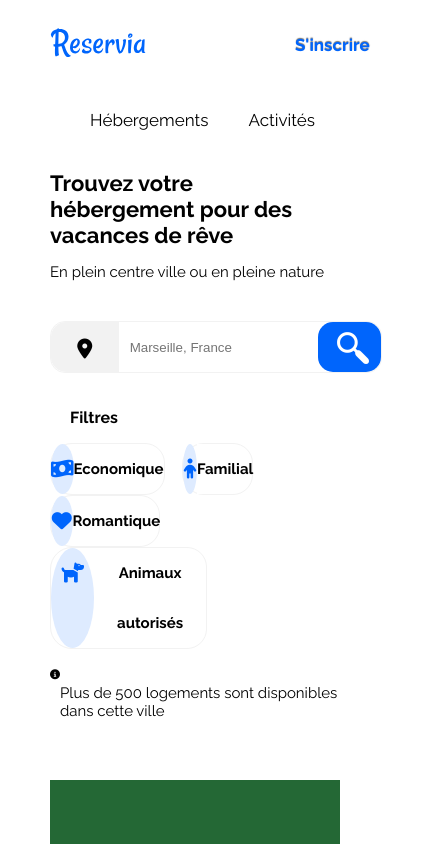
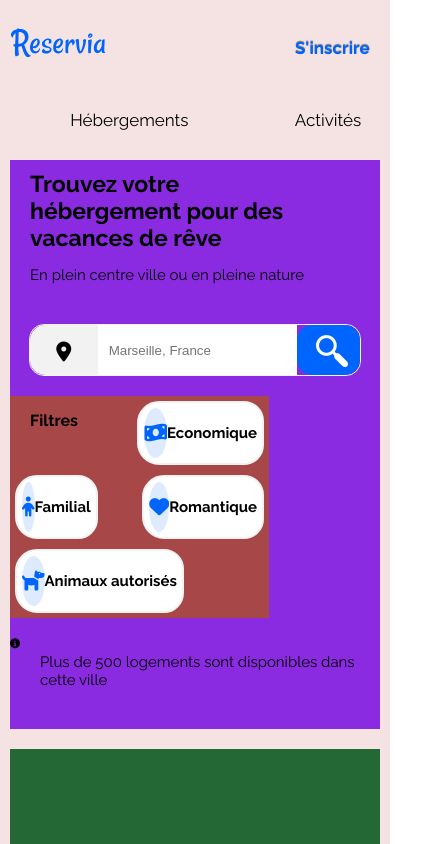
Before and after one commit to Christophe-THEVENET/ChristopheThevenet_2_12102020, a plain HTML site: page index.html in a window 390 px wide. Shown: the top 844 px of the page, 427 px wide, since content can reach past the window. Drawn offline with Linux system fonts and the light colour scheme.

Commit message:
finalisation responsive section_recherche

```diff
--- a/style.css
+++ b/style.css
@@ -19,7 +19,7 @@ body {
   width: 100%;
   margin: 0 auto;
   padding-bottom: 1rem;
-  /* background-color: rgb(245, 227, 227);*/
+  background-color: rgb(245, 227, 227);
 }
 
 #page_marge {
@@ -111,9 +111,8 @@ body {
 #recherche_bloc {
   width: 100%;
   margin: 2rem 0;
-  /*min-height: 285px;*/
   height: auto;
-  /*background-color: blueviolet;*/
+  background-color: blueviolet;
 }
 
 h2 {
@@ -192,6 +191,7 @@ p {
   margin: 2rem 0;
   width: 70%;
   line-height: 5rem;
+  background-color: rgb(167, 71, 71);
 }
 
 #filtre_texte_bloc {
@@ -203,9 +203,10 @@ p {
 
 .filtre_ensemble_choix_bloc {
   display: flex;
-  /*width: 20rem;*/
+  padding: 0.5rem;
+  margin: 0.5rem;
   background-color: #fff;
-  border: 1px solid var(--gris);
+  border: 2px solid var(--gris);
   border-top-right-radius: 2rem;
   border-bottom-right-radius: 2rem;
   border-top-left-radius: 2.2rem;
@@ -213,7 +214,7 @@ p {
 }
 
 .filtre_logo_choix_bloc {
-  width: 31%;
+
   background-color: var(--bleu_clair);
   border-radius: 50%;
   font-size: 2rem;
@@ -223,7 +224,7 @@ p {
 }
 
 .filtre_texte_choix_bloc {
-  width: 80%;
+
   background-color: #fff;
   border-top-right-radius: 2.2rem;
   border-bottom-right-radius: 2.2rem;
@@ -270,18 +271,38 @@ p {
   background-color: #f2f2f2;
 }
 
+
+
+
+
+/* MEDIA QUERIES MOBILE */
+
+
+
+
 @media screen and (max-width: 650px) {
   /* HEADER */
+
+  #page_marge {
+    margin: 0 1rem;
+  }
 
   #header_bloc {
     flex-direction: column;
     margin-bottom: 7rem;
   }
 
+  #menu_bloc ul {
+
+    width: 150%;
+  }
+  #menu_lien_bloc {
+    flex: 100%;
+  }
   #lien_inscrire_bloc {
     position: relative;
-    top: -7.5rem;
-    right: 6rem;
+    top: -7.2rem;
+    right: 2rem;
   }
 
   .menu_lien_bloc:hover {
@@ -294,20 +315,29 @@ p {
     margin: 0;
   }
 
+
+
   /* SECTION RECHERCHE */
+
+
 
   #filtre_texte_bloc {
     width: 10rem;
   }
 
   h2 {
-    font-size: 2.2rem;
+    font-size: 2.3rem;
     margin-bottom: 1rem;
+    margin-right: 7rem;
+    margin-left: 2rem;
   }
 
   p {
     margin-bottom: 4rem;
+    margin-left: 2rem;
   }
+
+
 
   /* outil recherche*/
 
```
